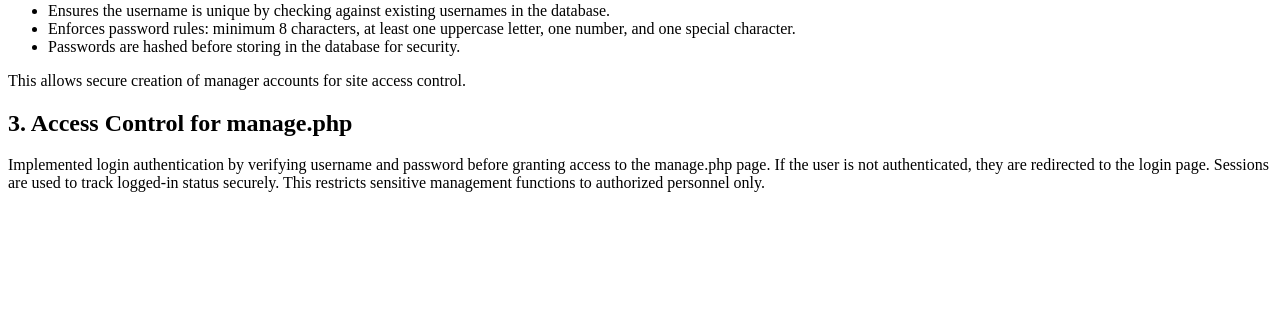
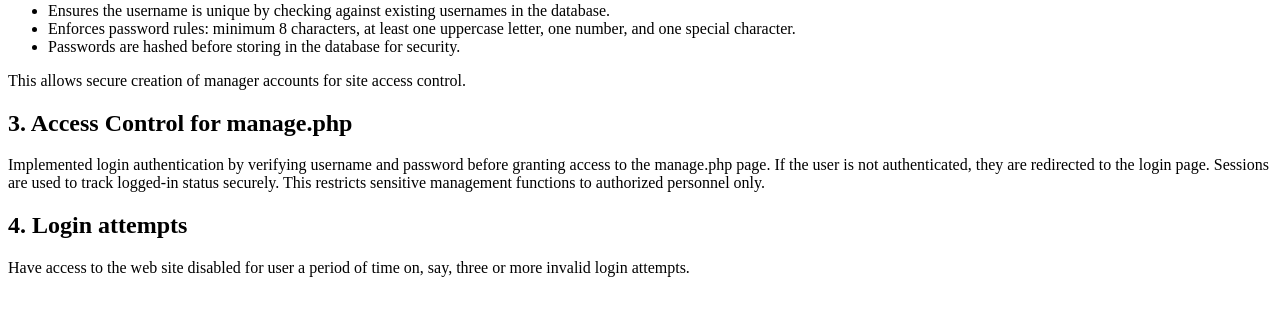
Before and after one commit to John-Lak/project2, a PHP site: page /project2/enhancements.php in a window 1280 px wide. Shown: the part 262-578 px from the top of the page. Run offline with PHP 8.4, Linux system fonts and the light colour scheme.

```diff
--- a/enhancements.php
+++ b/enhancements.php
@@ -32,6 +32,10 @@ Sessions are used to track logged-in status securely.
 This restricts sensitive management functions to authorized personnel only.
 </p>
 
-
+<h2>4. Login attempts</h2>
+<p>
+Have access to the web site disabled for user a period of time on, say, three or more
+invalid login attempts.
+</p>
 </body>
 </html>
```
